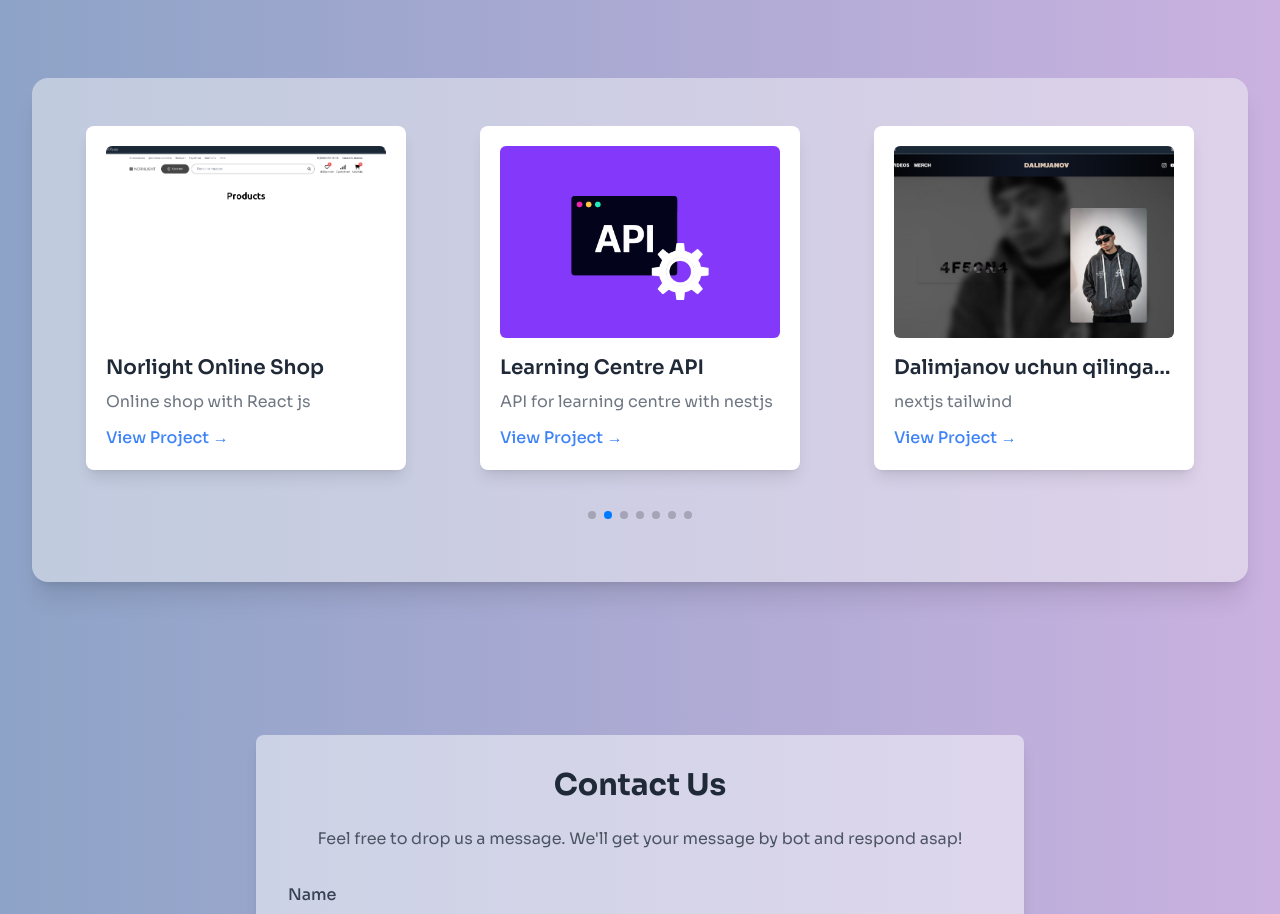
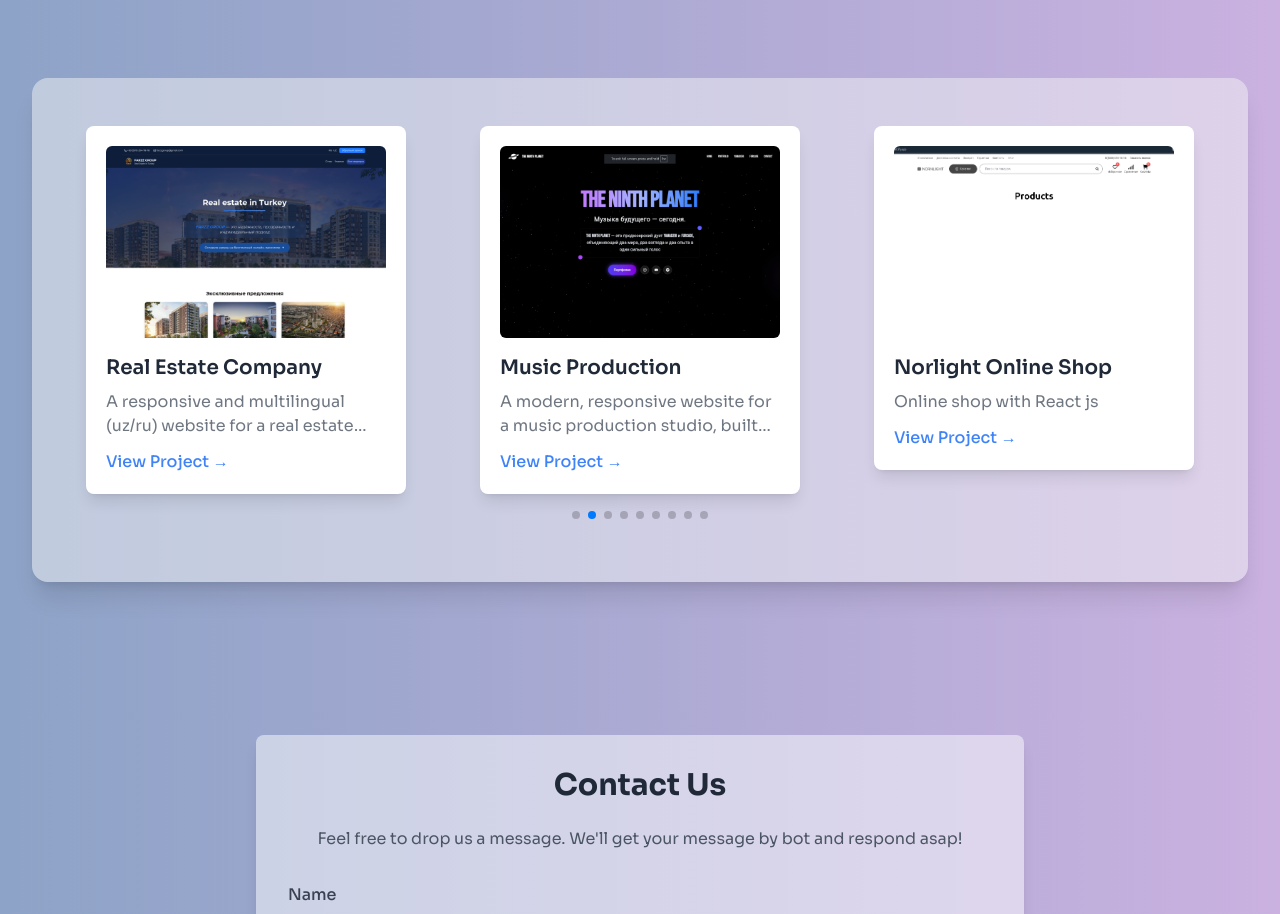
Before and after one commit to ogabekiy/portfolio1, a React (Vite) app: page / in a window 1280 px wide. Shown: the part 2330-3244 px from the top of the page. Built offline with nearby package versions, Linux system fonts and the light colour scheme.

Commit message:
new projects

```diff
--- a/src/components/Projects.jsx
+++ b/src/components/Projects.jsx
@@ -10,9 +10,13 @@ import merc from '../assets/projects/merc.png';
 import store from '../assets/projects/store.png';
 import dalimjanov from '../assets/projects/afsona.png';
 import safionix from '../assets/projects/safionix.png';
+import farzzgroup from '../assets/projects/farz.png';
+import ninth from '../assets/projects/ninth.png';
 
 const projectsData = [
   { id: 1, img: merc, title: "Mercedes", description: "Mercedes ehtiyot qismlari sotadigan do'kon uchun (nestjs + tailwind)", link: "https://www.hercules.uz/uz" },
+  {id: 8, img: farzzgroup, title: "Real Estate Company", description: "A responsive and multilingual (uz/ru) website for a real estate company,integrated a Telegram bot to send inquiries directly to the manager ⚡️", link: "https://www.farzzgroup.com/ru"},
+  {id: 9, img: ninth, title: "Music Production", description: "A modern, responsive website for a music production studio, built with Next.js and Tailwind CSS.", link: "https://theninthplanet.vercel.app/"},
   { id: 2, img: norlight, title: "Norlight Online Shop", description: "Online shop with React js", link: "https://norlight16.netlify.app/" },
   { id: 3, img: lc, title: "Learning Centre API", description: "API for learning centre with nestjs", link: "https://github.com/ogabekiy/learning-centre" },
   { id: 4, img: dalimjanov, title: "Dalimjanov uchun qilingan websayt", description: "nextjs tailwind", link: "https://dalimjanov.uz" },
```
Also changed, not shown: src/assets/projects/farz.png (added), src/assets/projects/ninth.png (added).
